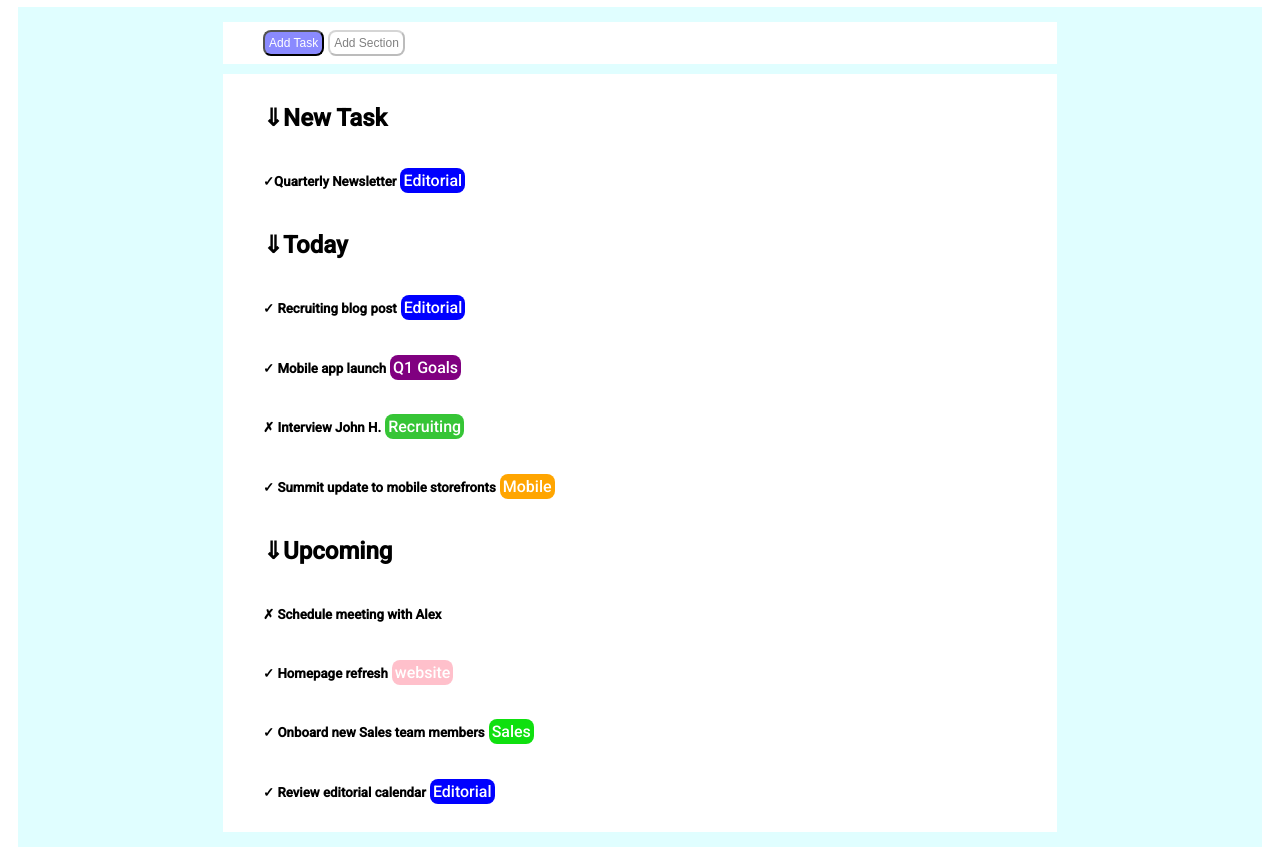
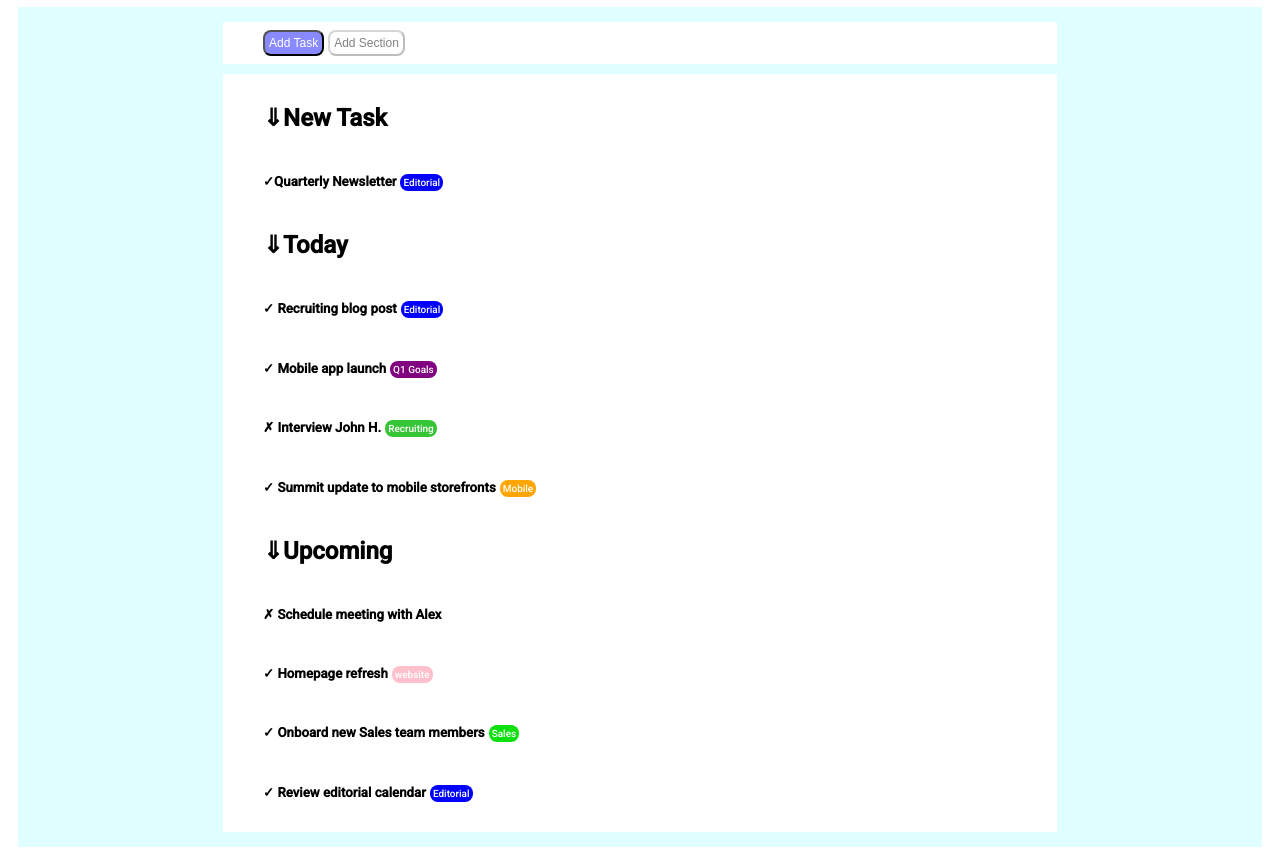
Before and after one commit to Antoniok2/html-css-toboolist, a plain HTML site: page index.html in a window 1280 px wide. Shown: the part 99-956 px from the top of the page. Drawn offline with Linux system fonts and the light colour scheme.

Commit message:
accorgimenti

```diff
--- a/CSS/style.css
+++ b/CSS/style.css
@@ -70,36 +70,42 @@ body{
     background-color: blue;
     color: white;
     padding: 3px;
+    font-size: 10px;
 }
 .q1goals{
     border-radius: 8px;
     background-color: purple;
     color: white;
     padding: 3px;
+    font-size: 10px;
 }
 .recluiting{
     background-color: rgb(54, 197, 54);
     color: white;
     border-radius: 8px;
     padding: 3px;
+    font-size: 10px;
 }
 .website{
     background-color: pink;
     color: white;
     border-radius: 8px;
     padding: 3px;
+    font-size: 10px;
 }
 .mobile{
     background-color: orange;
     color: white;
     border-radius: 8px;
     padding: 3px;
+    font-size: 10px;
 }
 .sales{
     background-color: rgb(15, 224, 15);
     color: white;
     border-radius: 8px;
     padding: 3px;
+    font-size: 10px;
 }
 
 h5{
```
